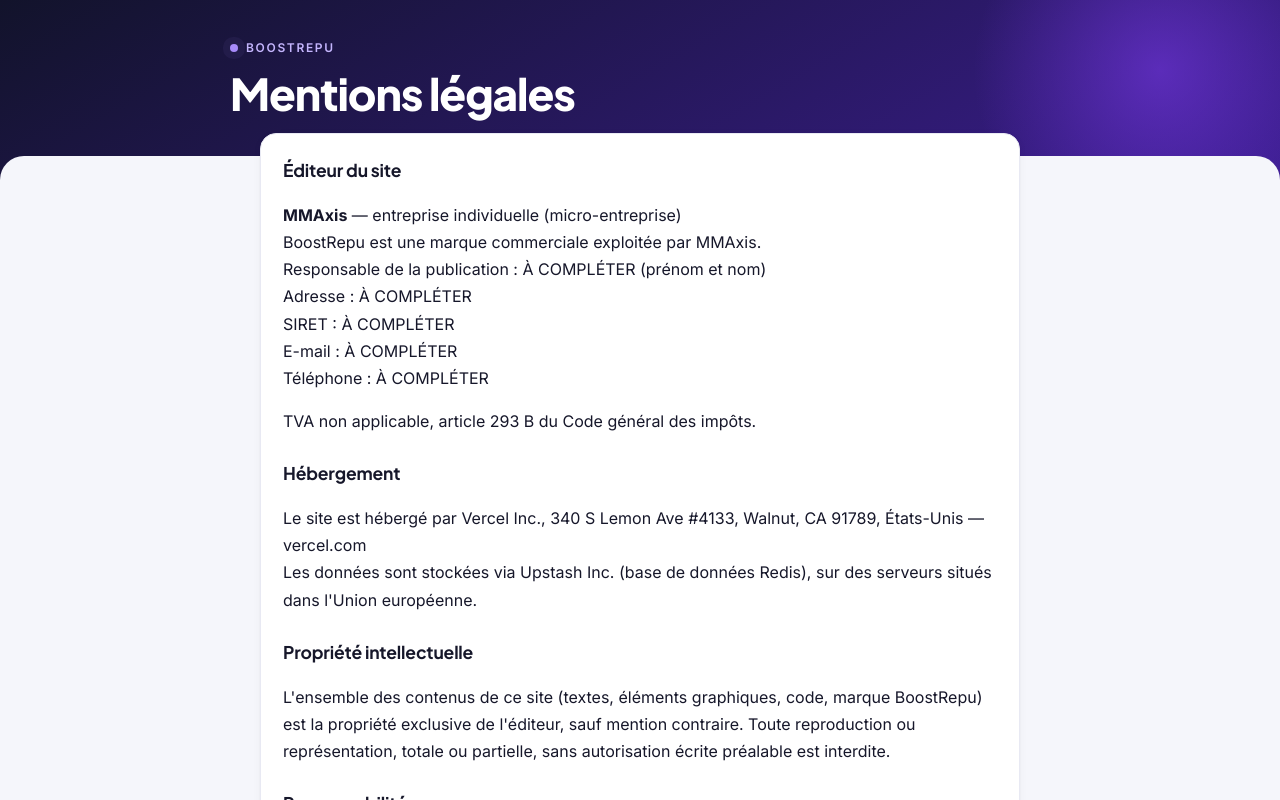
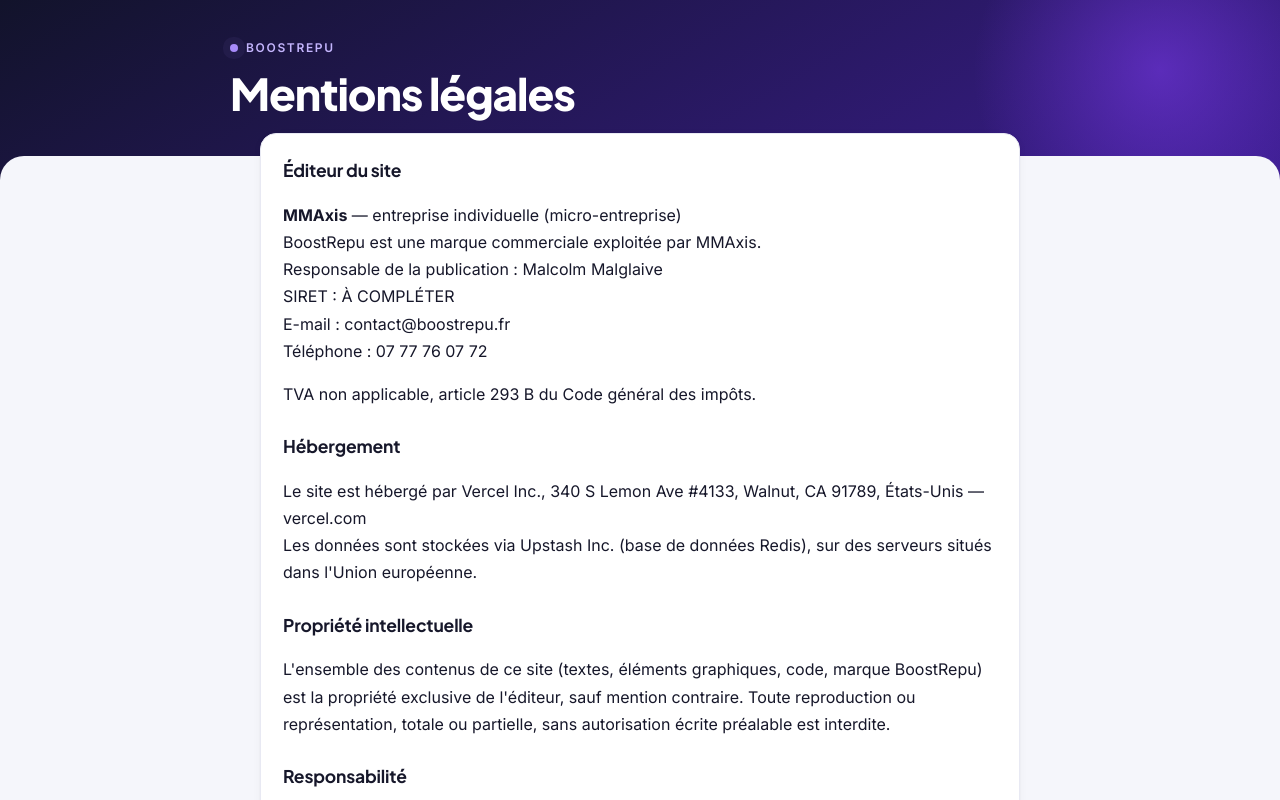
Before and after one commit to Malcolm1508/avisboost, a Next.js app: page /mentions-legales in a window 1280 px wide. Shown: the top 800 px of the page. Built offline with nearby package versions, Linux system fonts and the light colour scheme.

Commit message:
Update publication information in mentions-legales
Updated publication details with contact information.

```diff
--- a/app/mentions-legales/page.js
+++ b/app/mentions-legales/page.js
@@ -14,11 +14,10 @@ export default function MentionsLegales() {
           <p>
             <b>MMAxis</b> — entreprise individuelle (micro-entreprise)<br />
             BoostRepu est une marque commerciale exploitée par MMAxis.<br />
-            Responsable de la publication : À COMPLÉTER (prénom et nom)<br />
-            Adresse : À COMPLÉTER<br />
+            Responsable de la publication : Malcolm Malglaive<br />
             SIRET : À COMPLÉTER<br />
-            E-mail : À COMPLÉTER<br />
-            Téléphone : À COMPLÉTER
+            E-mail : contact@boostrepu.fr<br />
+            Téléphone : 07 77 76 07 72
           </p>
           <p>TVA non applicable, article 293 B du Code général des impôts.</p>
 
```
